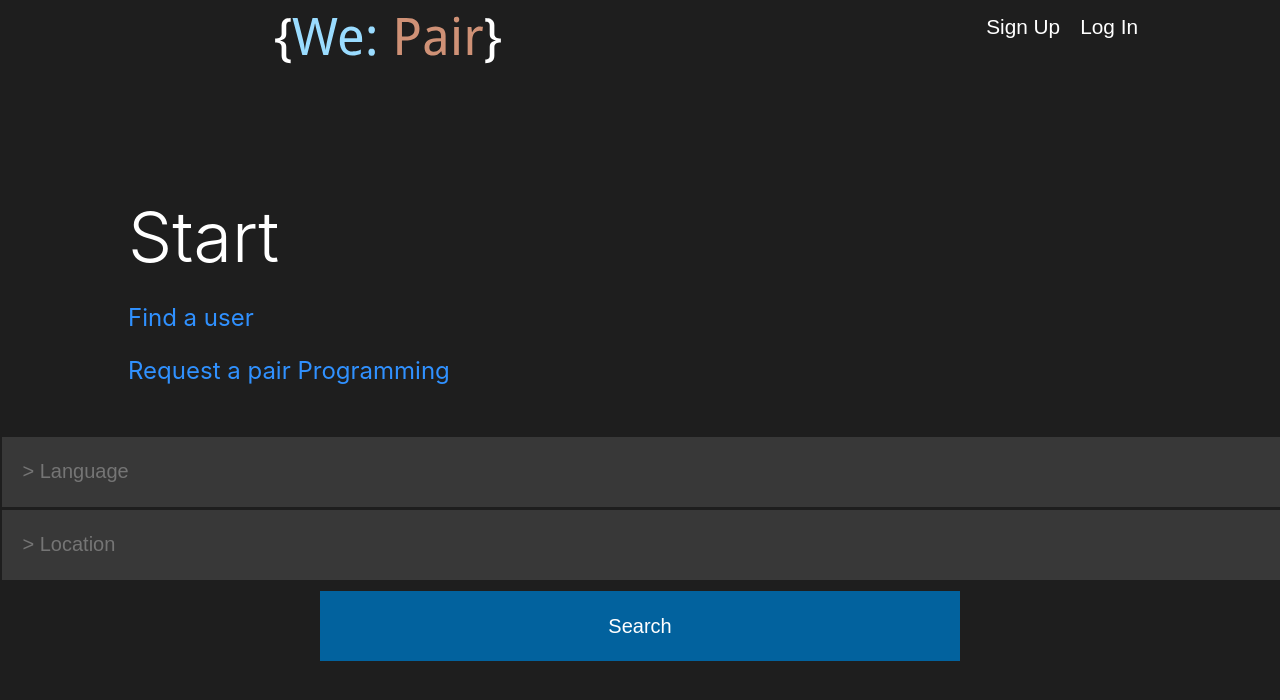
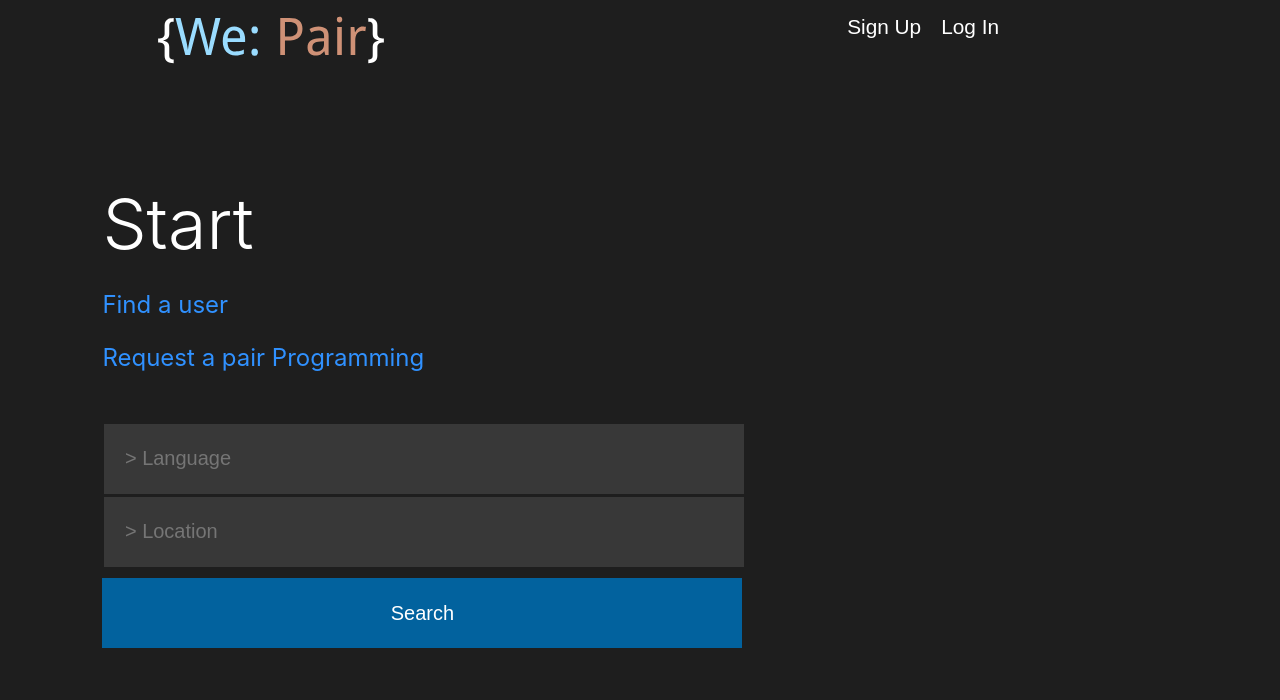
Before and after one commit to kodiri/we-pair, a React (Create React App) app: page / in a window 1280 px wide. Shown: the top 700 px of the page. Built offline with nearby package versions, Linux system fonts and the light colour scheme.

Commit message:
Desktop mode some style changes

```diff
--- a/src/frontend/App.css
+++ b/src/frontend/App.css
@@ -1,6 +1,9 @@
+body {
+  background: #1e1e1e;
+}
+
 .App {
   text-align: center;
-  background: #1e1e1e;
   color: white;
   width: 100vw;
   height: 100vh;
@@ -13,3 +16,11 @@
 .value {
   color: #CF9176;
 }
+
+@media(min-width: 600px) {
+  .App{
+    width: 80%;
+    margin: 0;
+    padding-left: 0;
+  }
+}
--- a/src/frontend/App.js
+++ b/src/frontend/App.js
@@ -6,6 +6,15 @@ import Home from "./components/Home/Home";
 import Header from "./components/Header/Header";
 import "./App.css";
 
+function NotFound() {
+  return(
+    <>
+      <p>
+      &#47;&#47;page not found
+      </p>
+    </>
+  )
+}
 export default class App extends React.Component {
   constructor() {
     super();
@@ -33,7 +42,7 @@ export default class App extends React.Component {
       });
     } else {
       this.setState({
-        message: `Sorry Please try again`
+        message: "No Result"
       });
     }
   }
--- a/src/frontend/components/Header/Header.css
+++ b/src/frontend/components/Header/Header.css
@@ -44,11 +44,6 @@
 /* Desktop */
 @media (min-width: 600px) {
 
-  .navbar {
-    width: 80%;
-    margin: 0 auto;
-  }
-
   .logo-img {
     height: 50px;
   }
--- a/src/frontend/components/Results/Results.js
+++ b/src/frontend/components/Results/Results.js
@@ -7,7 +7,7 @@ import SearchBar from "../SearchBar/SearchBar";
 export default class Results extends React.Component {
   render() {
     return (
-      <div>
+      <>
         <SearchBar
           searchData={(
             filteredUsers,
@@ -31,7 +31,7 @@ export default class Results extends React.Component {
         {this.props.message}
 
         {/* <SearchResults name="nam" location="loc" language="lang"/>  */}
-      </div>
+      </>
     );
   }
 }
--- a/src/frontend/components/Results/SearchResults.js
+++ b/src/frontend/components/Results/SearchResults.js
@@ -10,6 +10,7 @@ export default class SearchResults extends React.Component {
 
   render() {
     return (
+      <>
         <ul className="card">
           <li className="card-list stack">
             <Link to={`/profile/${this.props.id}`}>
@@ -28,6 +29,7 @@ export default class SearchResults extends React.Component {
             </div>
           </li>
         </ul>
+      </>
     );
   }
 }
--- a/src/frontend/components/SearchBar/SearchBar.css
+++ b/src/frontend/components/SearchBar/SearchBar.css
@@ -1,8 +1,3 @@
-.SearchBar {
-    display: flex;
-    flex-flow: column;
-}
-
 .search-bar :focus {
   width: 99%;
   border: 1px solid #195280;
@@ -19,10 +14,11 @@
   color: #cccccc;
   box-sizing: border-box;
   border: 1px solid #383838;
+  border-radius: 0;
 }
 
-.search-button{
-    background-color: #02629E;
+.search-button {
+  background-color: #02629e;
   border: none;
   width: 50%;
   margin: 10px auto;
@@ -30,3 +26,21 @@
   font-size: 20px;
   color: white;
 }
+
+@media (min-width: 600px) {
+    .search-bars{
+        padding-left: 10%;
+        margin: 0;
+        display: flex;
+        flex-flow: column;
+        width: 50vw
+    }
+
+    .search-bar {
+        /* width: 50vw; */
+    }
+
+    .search-button {
+        width: 100%;
+    }
+}
--- a/src/frontend/components/SearchBar/SearchBar.js
+++ b/src/frontend/components/SearchBar/SearchBar.js
@@ -1,11 +1,8 @@
 import React from "react";
 import "./SearchBar.css";
-// import { Link } from "react-router-dom";
 import SearchResults from "../Results/SearchResults";
 import users from "../getUsers"
-
 import { Redirect } from "react-router";
-
 
 export default class SearchBar extends React.Component {
   constructor() {
@@ -20,7 +17,6 @@ export default class SearchBar extends React.Component {
   }
 
   searchDatabase() {
-
 
     let filteredUsers = users
       .filter(user =>
@@ -55,19 +51,14 @@ export default class SearchBar extends React.Component {
           location={profile.location}
           availability={profile.availability}
         />
-
       ));
-
       this.props.searchData(filteredUsers, filteredLocation, this.state.languageSearchQuery,this.state.locationSearchQuery);
-
       this.setState({showResults: true});
-
-
   }
 
   render() {
     return (
-      <div className="SearchBar">
+      <div className="search-bars">
         <input
           className="search-bar"
           type="search"
@@ -84,8 +75,6 @@ export default class SearchBar extends React.Component {
        {this.state.showResults &&
          <Redirect to = "/results" />
        }
-
-
       </div>
     );
   }
```
Lines whose indentation alone changed are shown as unchanged.
